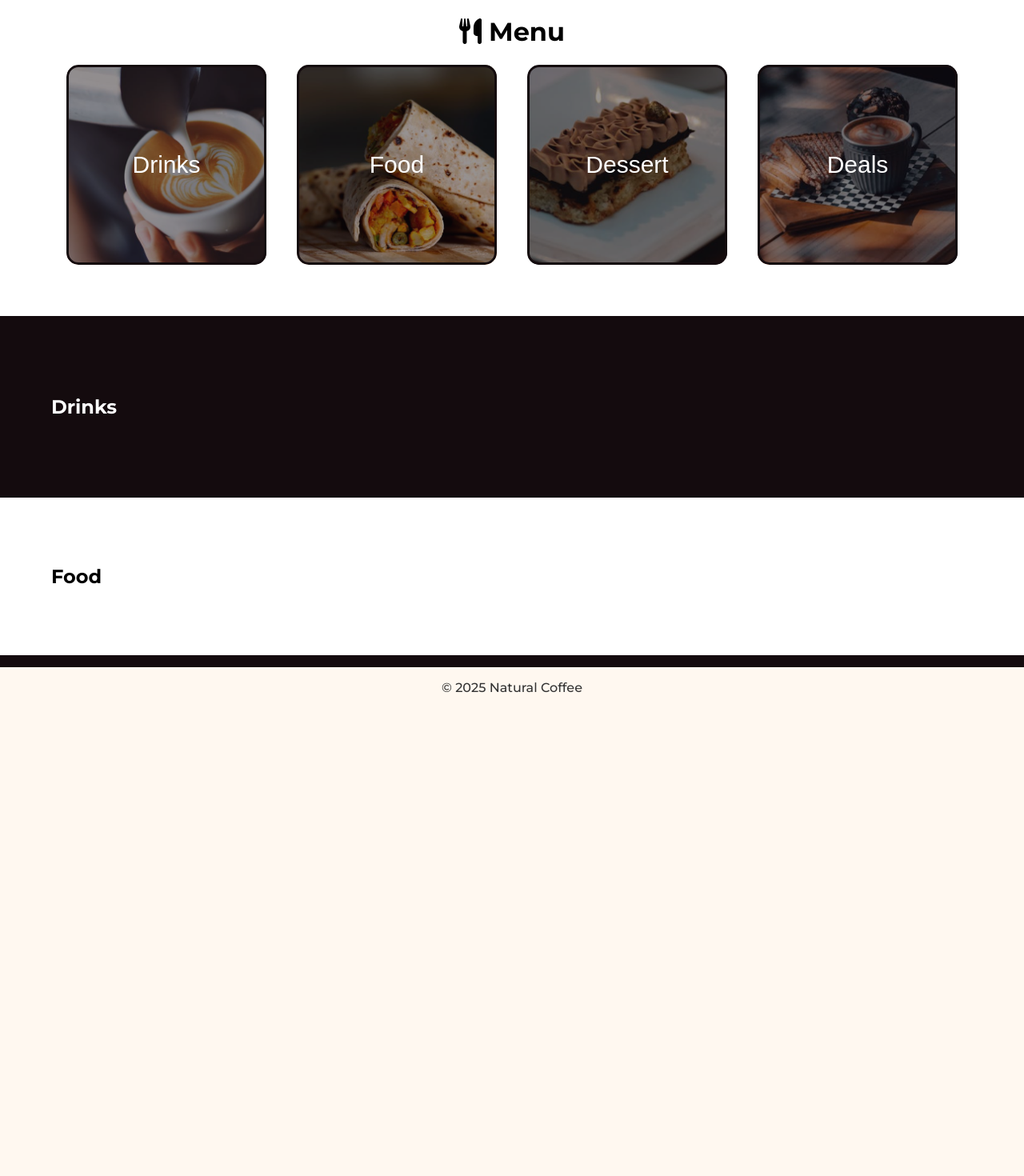
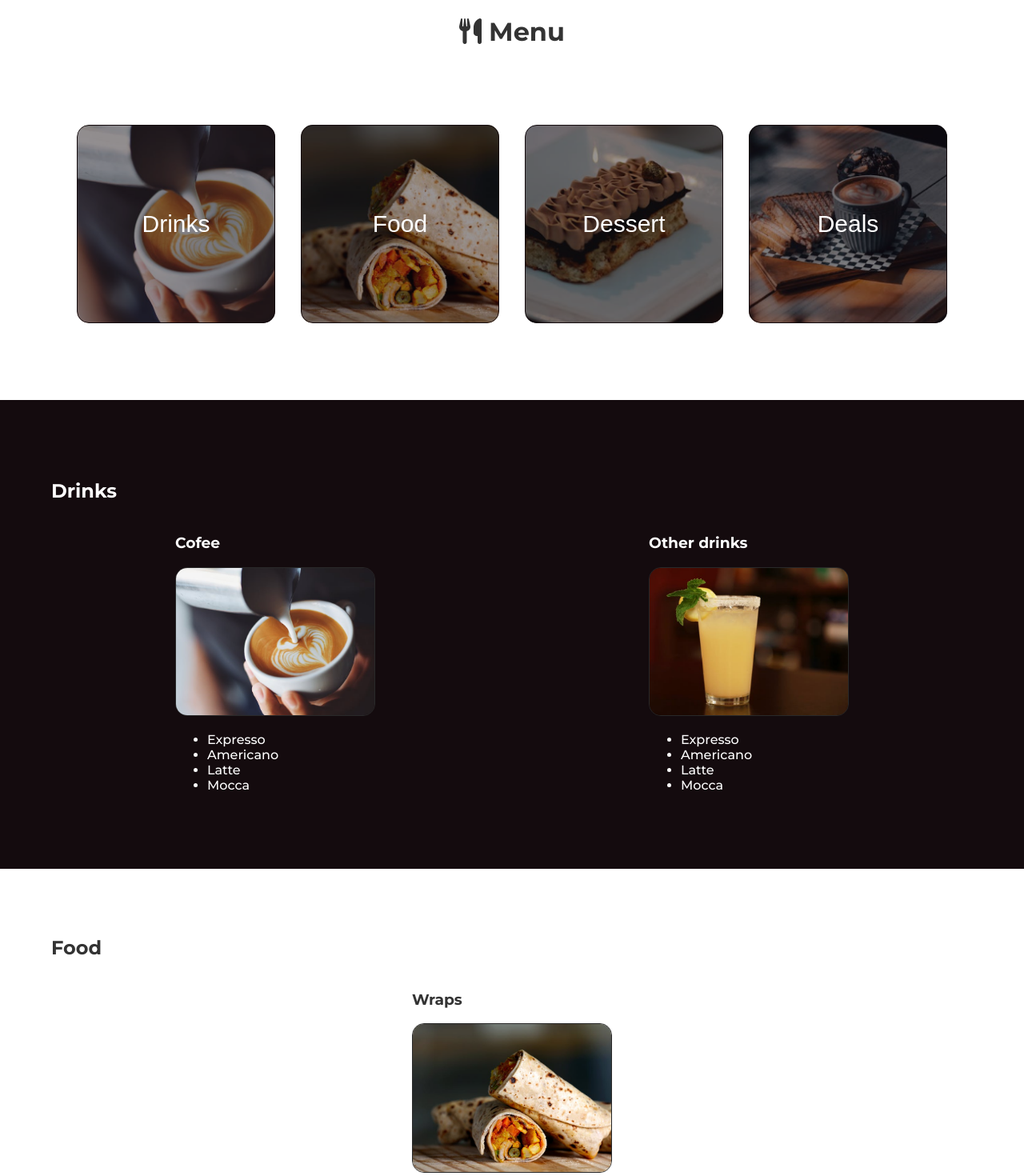
Before and after one commit to trine-marie-sandberg/natural-cofee, a React (Vite) app: page /menu in a window 1280 px wide. Shown: the part 220-1690 px from the top of the page at 80% size. Before the commit the page ends 1105 px from the top, so only its background shows below. Built offline with nearby package versions, Linux system fonts and the light colour scheme.

Commit message:
upd. styling menupage

```diff
--- a/src/pages/menu/index.tsx
+++ b/src/pages/menu/index.tsx
@@ -1,4 +1,4 @@
-import { MenuContainer, Section1, Section2, SectionWrapper, Section3, MenuImagesWrap, MenuImage, ImgTextWrap, ImgText } from "./style";
+import { MenuContainer, SectionWrapper, MenuImagesWrap, MenuImage, ImgTextWrap, ImgText, ResponsiveImage, MenuItemsWrap, Heading } from "./style";
 
 
 function Menu() {
@@ -6,8 +6,8 @@ function Menu() {
   return (
     <MenuContainer>
         <SectionWrapper>
-          <Section1>
-            <h1><i className="fa-solid fa-utensils"></i> Menu</h1>
+          <div>
+            <Heading><i className="fa-solid fa-utensils"></i> Menu</Heading>
             <MenuImagesWrap>
               <ImgTextWrap>
                 <ImgText>Drinks</ImgText>
@@ -26,17 +26,52 @@ function Menu() {
                 <MenuImage src="breakfast.png" />
               </ImgTextWrap>
             </MenuImagesWrap>
-          </Section1>
+          </div>
         </SectionWrapper>
         <SectionWrapper>
-          <Section2>
+          <div>
             <h2>Drinks</h2>
-          </Section2>
+            <MenuItemsWrap>
+            <div>
+              <h3>Cofee</h3>
+              <ResponsiveImage src="coffee.png" />
+              <ul>
+                <li>Expresso</li>
+                <li>Americano</li>
+                <li>Latte</li>
+                <li>Mocca</li>
+              </ul>
+            </div>
+            <div>
+              <h3>Other drinks</h3>
+              <ResponsiveImage src="juice.png" />
+              <ul>
+                <li>Expresso</li>
+                <li>Americano</li>
+                <li>Latte</li>
+                <li>Mocca</li>
+              </ul>
+            </div>
+            </MenuItemsWrap>
+          </div>
         </SectionWrapper>
         <SectionWrapper>
-          <Section3>
+          <div>
             <h2>Food</h2>
-          </Section3>
+            <MenuItemsWrap>
+              <div>
+                <h3>Wraps</h3>
+                <ResponsiveImage src="wrap.png" />
+                <ul>
+                  <li>Spicy chicken</li>
+                  <li>Pulled beef</li>
+                  <li>Pork and beef taco</li>
+                  <li>Black been taco</li>
+                  <li>Vegan</li>
+                </ul>
+              </div>
+            </MenuItemsWrap>
+          </div>
         </SectionWrapper>
     </MenuContainer>
   )
--- a/src/pages/menu/style.ts
+++ b/src/pages/menu/style.ts
@@ -5,8 +5,9 @@ export const MenuContainer = styled.div`
   flex-direction: column;
   justify-content: center;
 
-    & :nth-child(2) {
+    > :nth-child(2) {
         background-color: #140B0E;
+        color: #ffff;
     }
 `;
 export const SectionWrapper = styled.div`
@@ -14,25 +15,17 @@ export const SectionWrapper = styled.div`
   padding: 5vw;
   background-color: #fff;
 `;
-export const Section1 = styled.div`
-  color: black;
-
-  & h1 {
-    text-align: center;
-  }
-`;
-export const Section2 = styled.div`
-  color: #ffff;
-`;
-export const Section3 = styled.div`
-  color: black;
+export const Heading = styled.h1`
+  text-align: center;
+  margin-bottom: 65px;
 `;
 
 export const MenuImagesWrap = styled.div`
-  background-color: #fff !important;
   display: flex;
   flex-wrap: wrap;
-  justify-content: space-around;
+  justify-content: center;
+  gap: 2rem;
+  padding: 2rem;
 `;
 export const MenuImage = styled.img`
   width: 100%;
@@ -42,13 +35,15 @@ export const MenuImage = styled.img`
 `;
 export const ImgTextWrap = styled.div`
   position: relative;
-    width: 250px;
-    height: 250px;
-    border-radius: 15px;
-    overflow: hidden;
+  width: 100%;
+  max-width: 250px;
+  aspect-ratio: 1 / 1; /* ensures perfect square */
+  border-radius: 15px;
+  overflow: hidden;
+  flex: 1 1 200px; /* responsive growth/shrink with min width */
 `;
 export const ImgText = styled.button`
-  border: 3px solid rgb(20, 11, 14);
+  border: 1px solid rgb(20, 11, 14);
   position: absolute;
   top: 0;
   left: 0;
@@ -62,10 +57,22 @@ export const ImgText = styled.button`
   text-align: center;
   color: #fff;
   background-color: rgba(20, 11, 14, 0.44); /* same as #140b0e70 */
-  transition: background-color 0.3s ease 0.2s;
+  transition: background-color 0.3s ease 0.1s;
   border-radius: 15px;
   cursor: pointer;
   &:hover {
     background-color: rgba(20, 11, 14, 0.06);
   }
 `;
+export const ResponsiveImage = styled.img`
+  width: 100%;
+  max-width: 250px;
+  border-radius: 15px;
+  border: 1px solid rgba(41, 41, 41, 1);
+`;
+export const MenuItemsWrap = styled.div`
+  display: flex;
+  flex-wrap: wrap;
+  justify-content: space-around;
+  gap: 2rem;
+`;
```
